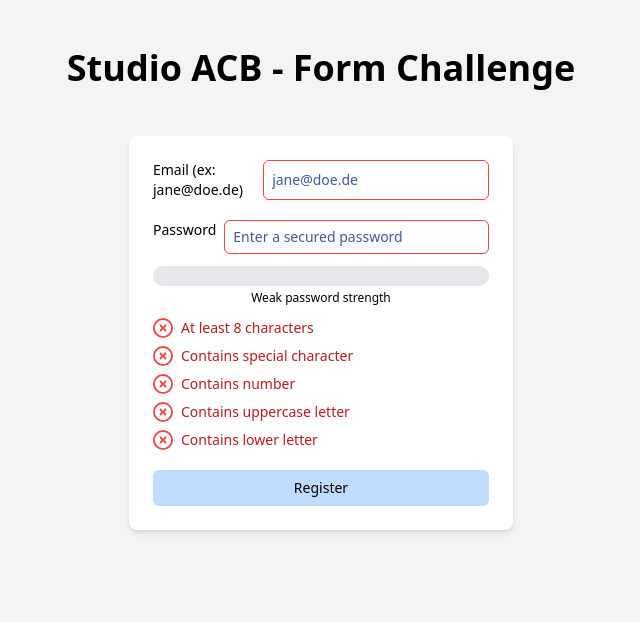
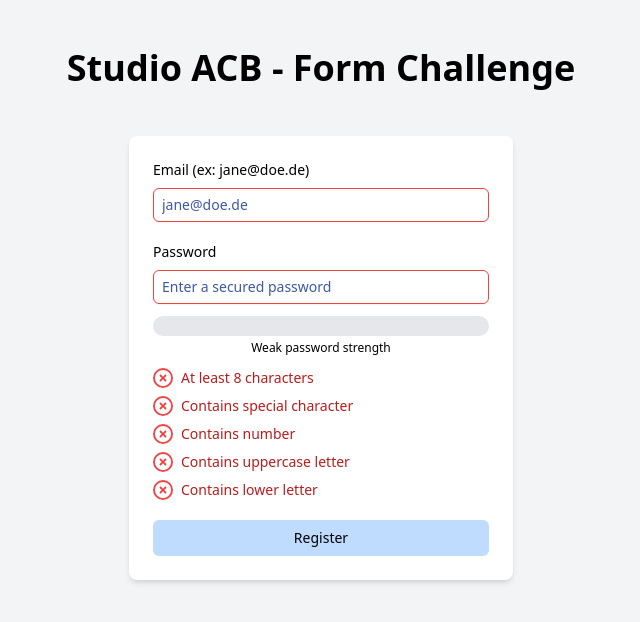
Before and after one commit to manonlespes/form-challenge, a React (Vite) app: page / in a window 1280 px wide. Shown: the top 622 px of the page, without its empty margins (319-959 px from the left). Built offline with nearby package versions, Linux system fonts and the light colour scheme.

Commit message:
feat(app): wIP - TODO fix preventDefault + TODO work on checkbox

```diff
--- a/src/App.tsx
+++ b/src/App.tsx
@@ -5,6 +5,7 @@ import { PasswordMessage } from './components/PasswordMessage';
 import { SimpleInput } from './components/SimpleInput';
 import { PasswordValidationType } from './types/form';
 import { PasswordStrength } from './components/PasswordStrengthProgress';
+//import { CheckboxInput } from './components/CheckboxInput';
 
 export const defaultPasswordValidation: PasswordValidationType = {
   isCharLength: false,
@@ -18,6 +19,7 @@ export const App: React.FC = () => {
   const [passwordStrength, setPasswordStrength] =
     useState<PasswordValidationType>(defaultPasswordValidation);
   const [isValid, setIsValid] = useState(false);
+  //const [isChecked, setIsChecked] = useState(false);
 
   const signIn = (formData: FormData) => {
     const email = formData.get('email');
@@ -27,6 +29,9 @@ export const App: React.FC = () => {
       //TODO remove console.log
       console.log('sign in', email, password);
     }
+
+    // TODO fix error into action
+    //e.preventDefault();
   };
 
   const handleChangePassword = (e: ChangeEvent<HTMLInputElement>) => {
@@ -47,6 +52,12 @@ export const App: React.FC = () => {
     setIsValid(Object.values(validations).every(Boolean));
   };
 
+  /*   const handleChangeCheckbox = (e: ChangeEvent<HTMLInputElement>) => {
+    const value = e.target.checked;
+
+    console.log(value);
+  }; */
+
   return (
     <main>
       <h1 className="my-6 p-6 text-center text-xl font-bold sm:text-2xl md:text-4xl">
@@ -56,7 +67,7 @@ export const App: React.FC = () => {
       <section className="m-auto block w-full px-5 sm:max-w-[50rem]">
         <div className="m-auto block w-full rounded-lg bg-white p-6 shadow-md sm:max-w-96">
           <form action={signIn} className="flex flex-col gap-5">
-            <Label htmlFor="email">
+            <Label htmlFor="email" moreClassname="flex-col">
               Email (ex: jane@doe.de)
               <SimpleInput
                 id="email"
@@ -69,7 +80,7 @@ export const App: React.FC = () => {
             </Label>
 
             <div className="flex flex-col gap-3">
-              <Label htmlFor="password">
+              <Label htmlFor="password" moreClassname="flex-col">
                 Password
                 <SimpleInput
                   id="password"
@@ -90,6 +101,16 @@ export const App: React.FC = () => {
               />
             </div>
 
+            {/*             <Label htmlFor="acceptTerm" moreClassname="items-center">
+              <CheckboxInput
+                id="acceptTerm"
+                name="acceptTerm"
+                checked={isChecked}
+                handleChange={handleChangeCheckbox}
+              />
+              Accept terms of services
+            </Label> */}
+
             <button
               className="focus:ring-blue-[#3d59a2] text-bolder w-full rounded-md bg-gray-500 p-2 text-sm text-white shadow-md ring-offset-2 transition-all ease-in hover:bg-gray-600 focus:bg-gray-600 focus:outline-none focus:ring active:bg-gray-700 disabled:border-blue-200 disabled:bg-blue-200 disabled:text-black disabled:shadow-none"
               disabled={!isValid}
```
